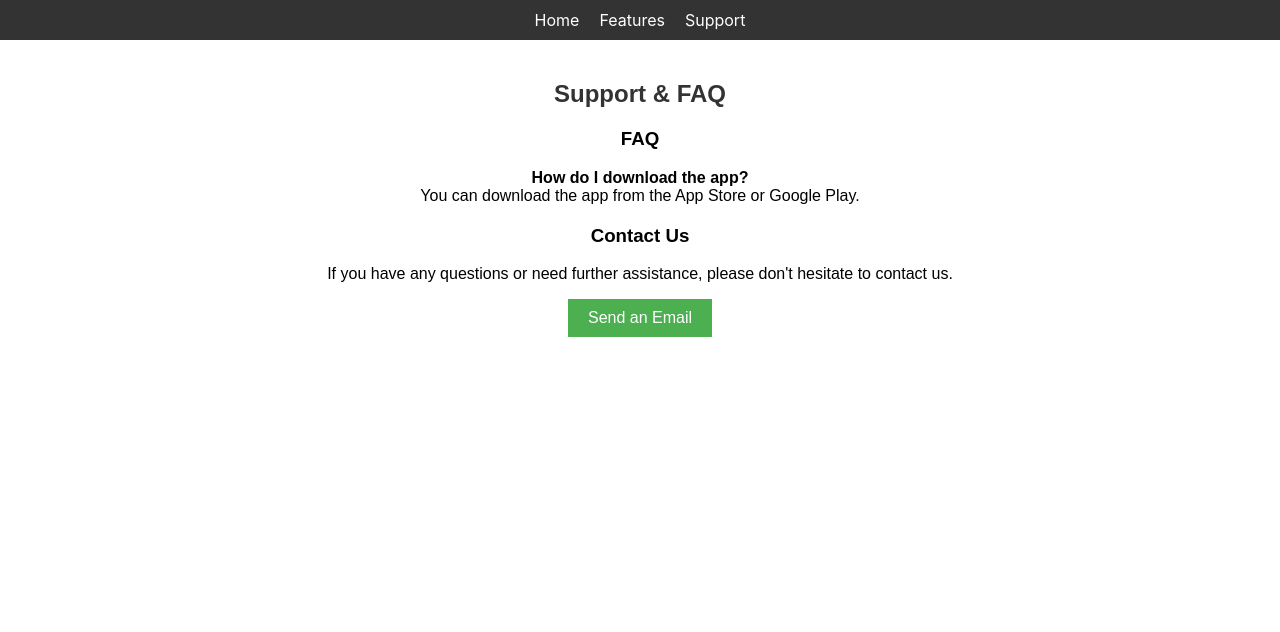
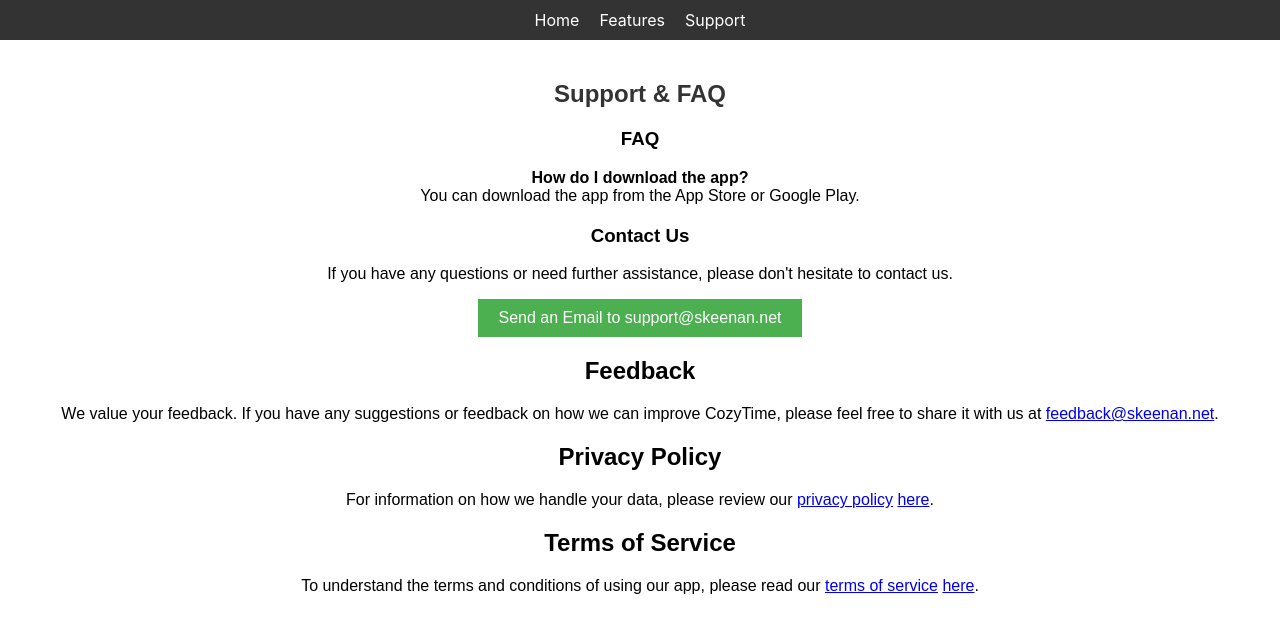
Before and after one commit to skeenan947/keenan.dev, a React (Create React App) app: page /support in a window 1280 px wide. Shown: the top 632 px of the page. Built offline with nearby package versions, Linux system fonts and the light colour scheme.

Commit message:
update support page

```diff
--- a/src/SupportPage.js
+++ b/src/SupportPage.js
@@ -1,7 +1,7 @@
 import React from 'react';
 
 const SupportPage = () => {
-    const emailAddress = "skeenan+cozytime@gmail.com"; // Replace with your email address
+    const emailAddress = "support@skeenan.net"; // Replace with your email address
 
     return (
         <div style={styles.container}>
@@ -18,9 +18,22 @@ const SupportPage = () => {
             <div style={styles.contactSection}>
                 <h3>Contact Us</h3>
                 <p>If you have any questions or need further assistance, please don't hesitate to contact us.</p>
-                <a href={`mailto:${emailAddress}`} style={styles.emailLink}>Send an Email</a>
+                <a href={`mailto:${emailAddress}`} style={styles.emailLink}>Send an Email to {`${emailAddress}`}</a>
+            </div>
+            <div>
+            <h2>Feedback</h2>
+                <p>We value your feedback. If you have any suggestions or feedback on how we can improve CozyTime, please feel free to share it with us at <a href="mailto:feedback@skeenan.net">feedback@skeenan.net</a>.</p>
+            </div>
+            <div>
+            <h2>Privacy Policy</h2>
+                <p>For information on how we handle your data, please review our <a href="#privacy-policy">privacy policy</a> <a href="#privacy-policy">here</a>.</p>
+            </div>
+            <div>
+            <h2>Terms of Service</h2>
+                <p>To understand the terms and conditions of using our app, please read our <a href="#terms-of-service">terms of service</a> <a href="#terms-of-service">here</a>.</p>
             </div>
         </div>
+
     );
 };
 
```
